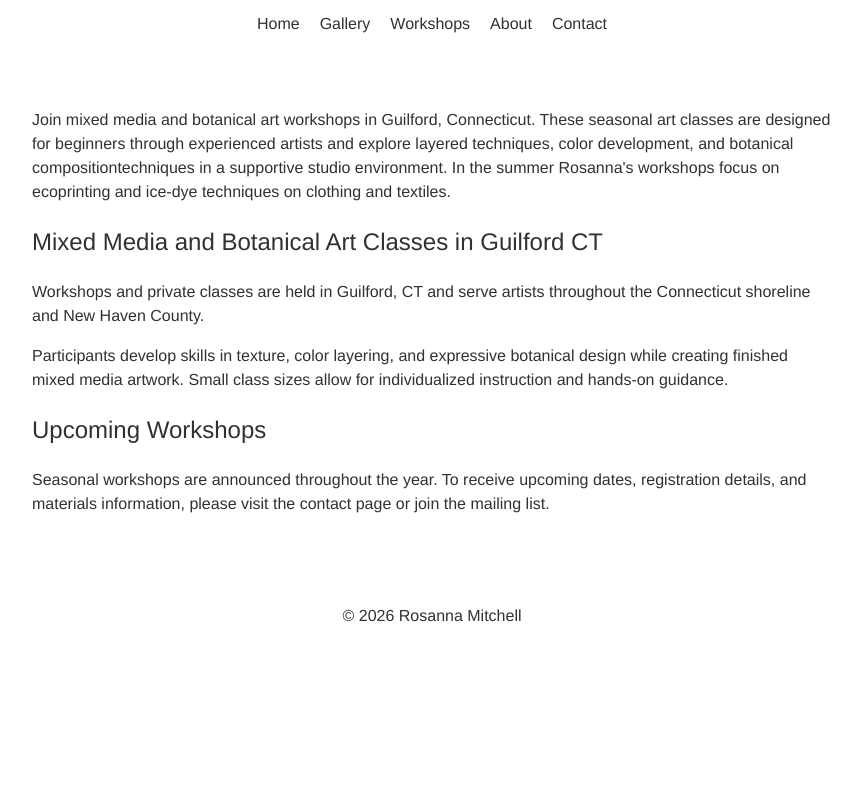
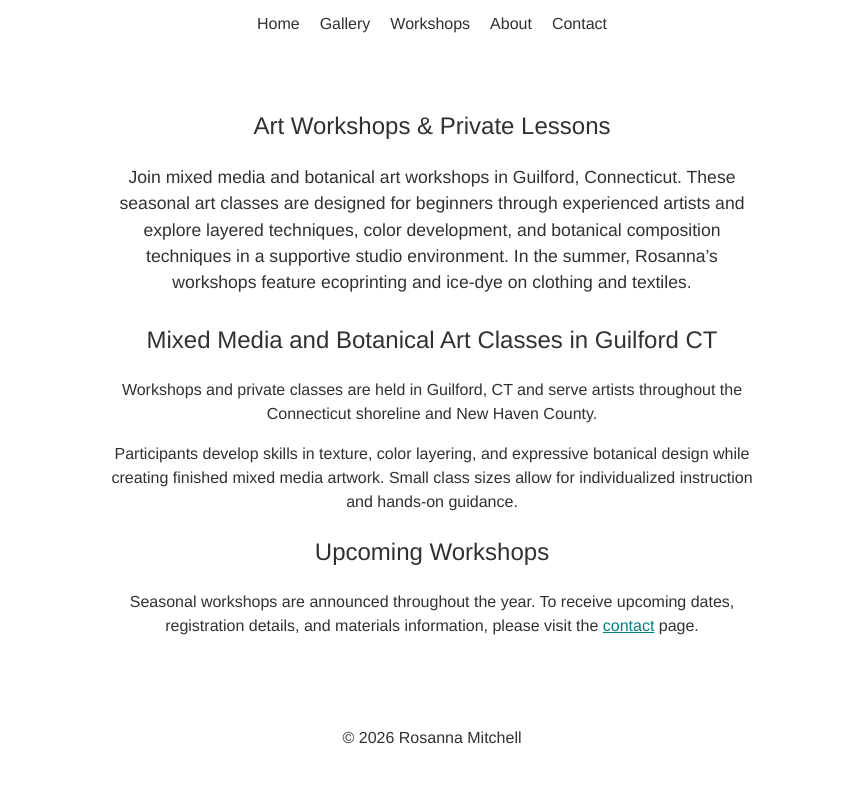
Before and after one commit to JaimeMitchell/rosannamitchellart, a plain HTML site: page workshops.html in a window 1280 px wide. Shown: the part 99-885 px from the top of the page, without its empty margins (208-1069 px from the left). Before the commit the page ends 800 px from the top, so only its background shows below. Drawn offline with Linux system fonts and the light colour scheme.

Commit message:
improve ux

```diff
--- a/workshops.html
+++ b/workshops.html
@@ -52,7 +52,7 @@
 <body>
 
   <header>
-    <h1>Art Workshops and Private Lessons</h1>
+    <h1>Rosanna Mitchell Art</h1>
     <span class="main-menu-toggle" aria-label="Open menu" tabindex="0">&#9776;</span>
     <nav>
       <ul>
@@ -65,38 +65,28 @@
     </nav>
   </header>
 
+
   <main>
-
     <section class="workshops-content">
-
-      <p>
-        Join mixed media and botanical art workshops in Guilford, Connecticut. These seasonal art classes are designed
-        for beginners through experienced artists and explore layered techniques,
-        color development, and botanical compositiontechniques in a supportive studio environment. In the summer
-        Rosanna's workshops focus on ecoprinting and ice-dye techniques on clothing and textiles.
+      <h2 class="centered-heading">Art Workshops & Private Lessons</h2>
+      <p style="text-align:center; font-size:1.1em; max-width:650px; margin:0 auto 1.5em auto;">
+        Join mixed media and botanical art workshops in Guilford, Connecticut. These seasonal art classes are designed for beginners through experienced artists and explore layered techniques, color development, and botanical composition techniques in a supportive studio environment. In the summer, Rosanna’s workshops feature ecoprinting and ice-dye on clothing and textiles.
       </p>
 
-      <h2>Mixed Media and Botanical Art Classes in Guilford CT</h2>
-
-      <p>
-        Workshops and private classes are held in Guilford, CT and serve artists throughout the Connecticut shoreline
-        and New Haven County.
+      <h2 class="centered-heading">Mixed Media and Botanical Art Classes in Guilford CT</h2>
+      <p style="text-align:center; max-width:650px; margin:0 auto 1em auto;">
+        Workshops and private classes are held in Guilford, CT and serve artists throughout the Connecticut shoreline and New Haven County.
       </p>
 
-      <p>
-        Participants develop skills in texture, color layering, and expressive botanical design while creating finished
-        mixed media artwork. Small class sizes allow for individualized instruction and hands-on guidance.
+      <p style="text-align:center; max-width:650px; margin:0 auto 1em auto;">
+        Participants develop skills in texture, color layering, and expressive botanical design while creating finished mixed media artwork. Small class sizes allow for individualized instruction and hands-on guidance.
       </p>
 
-      <h2>Upcoming Workshops</h2>
-
-      <p>
-        Seasonal workshops are announced throughout the year. To receive upcoming dates, registration details, and
-        materials information, please visit the contact page or join the mailing list.
+      <h2 class="centered-heading">Upcoming Workshops</h2>
+      <p style="text-align:center; max-width:650px; margin:0 auto 1em auto;">
+        Seasonal workshops are announced throughout the year. To receive upcoming dates, registration details, and materials information, please visit the <a href="contact.html" style="color:#008080; font-weight:500; text-decoration:underline;">contact</a> page.
       </p>
-
     </section>
-
   </main>
 
   <footer>
```
Also changed, not shown: contact.html (+5 -1 lines), gallery.html (+5 -0 lines).
